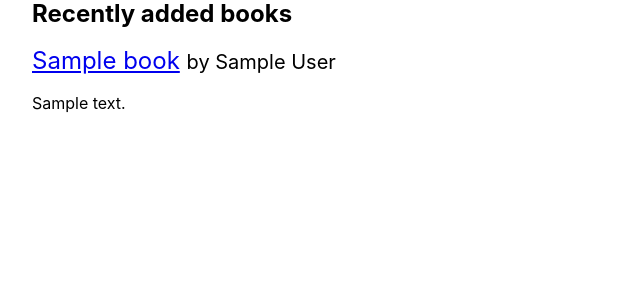
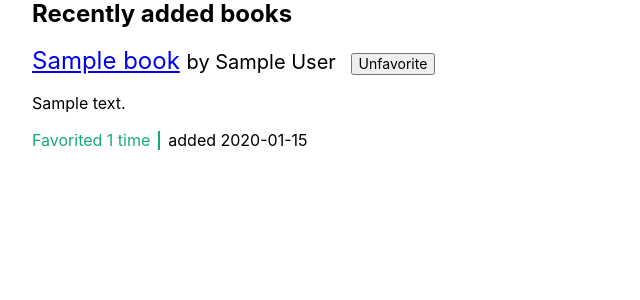
Before and after one commit to momentum-cohort-2018-10/freeshelf-instructor, a Django app: page / in a window 1280 px wide. Shown: the part 104-404 px from the top of the page, without its empty margins (0-640 px from the left). Run offline with Django 3.2, Linux system fonts and the light colour scheme; a user stored in the database is signed in; tables that the repository leaves empty hold one stand-in row (values such as "Sample post").

Commit message:
Show number of favorites and add favorite button to books

```diff
--- a/books/models.py
+++ b/books/models.py
@@ -11,6 +11,10 @@ class Book(models.Model):
     created_at = models.DateTimeField(auto_now_add=True)
     updated_at = models.DateTimeField(auto_now=True)
 
+    def is_favorited_by(self, user):
+        """Given a user, let us know whether this book is favorited by that user."""
+        return self.favorites.filter(user=user).count() > 0
+
     def __str__(self):
         if self.title and self.author:
             return f"{self.title} by {self.author}"
@@ -19,7 +23,8 @@ class Book(models.Model):
 
 
 class Favorite(models.Model):
-    book = models.ForeignKey(to=Book, on_delete=models.CASCADE)
+    book = models.ForeignKey(
+        to=Book, on_delete=models.CASCADE, related_name='favorites')
     user = models.ForeignKey(to=User, on_delete=models.CASCADE)
 
     class Meta:
--- a/books/views.py
+++ b/books/views.py
@@ -1,7 +1,20 @@
 from django.shortcuts import render
+from django.contrib.auth.views import login_required
 from books.models import Book
+from django.db.models import Count, Q
 
 
 def book_index(request):
-    books = Book.objects.all().order_by('-created_at')
+    books = Book.objects.all()
+    books = books.annotate(num_of_favorites=Count('favorites'))
+    if request.user.is_authenticated:
+        books = books.annotate(
+            favorite_of_user=Count(
+                'favorites', filter=Q(favorites__user=request.user)))
+    books = books.order_by('-created_at')
     return render(request, "books/index.html", {"books": books})
+
+
+@login_required
+def toggle_favorite(request):
+    pass
--- a/freeshelf/settings.py
+++ b/freeshelf/settings.py
@@ -37,6 +37,7 @@ INSTALLED_APPS = [
     'django.contrib.staticfiles',
     'django_extensions',
     'crispy_forms',
+    'debug_toolbar',
     'books',
     'users',
 ]
@@ -49,6 +50,7 @@ MIDDLEWARE = [
     'django.contrib.auth.middleware.AuthenticationMiddleware',
     'django.contrib.messages.middleware.MessageMiddleware',
     'django.middleware.clickjacking.XFrameOptionsMiddleware',
+    'debug_toolbar.middleware.DebugToolbarMiddleware',
 ]
 
 ROOT_URLCONF = 'freeshelf.urls'
@@ -124,3 +126,5 @@ STATICFILES_DIRS = [os.path.join(BASE_DIR, 'static')]
 
 LOGIN_REDIRECT_URL = '/'
 LOGOUT_REDIRECT_URL = '/'
+
+INTERNAL_IPS = ['127.0.0.1']
--- a/freeshelf/urls.py
+++ b/freeshelf/urls.py
@@ -15,7 +15,7 @@ Including another URLconf
 """
 from django.contrib import admin
 from django.urls import path, include
-
+from django.conf import settings
 from books import views as books_views
 from users import views as users_views
 
@@ -25,3 +25,12 @@ urlpatterns = [
     path('register/', users_views.register, name='register'),
     path('accounts/', include('django.contrib.auth.urls')),
 ]
+
+if settings.DEBUG:
+    import debug_toolbar
+    urlpatterns = [
+        path('__debug__/', include(debug_toolbar.urls)),
+
+        # For django versions before 2.0:
+        # url(r'^__debug__/', include(debug_toolbar.urls)),
+    ] + urlpatterns
--- a/templates/books/index.html
+++ b/templates/books/index.html
@@ -7,21 +7,30 @@
   {% for book in books %}
   <div class="mv3">
     <div class="normal f3">
-      <a href="{{ book.url }}">{{ book.title }}</a> <span class="f4">by {{ book.author }}</span></div>
+      <a href="{{ book.url }}">{{ book.title }}</a> <span class="f4">by {{ book.author }}</span>
+      {% if request.user.is_authenticated %}
+      <form method="POST" class="dib">
+        <input type="hidden" name="book" value="{{ book.pk }}">
+        <button class="f6 ml2" type="submit">
+          {% if book.favorite_of_user %}Unfavorite{% else %}Favorite{% endif %}
+        </button>
+      </form>
+      {% endif %}
+    </div>
     <p class="lh-copy">
       {{ book.description }}
     </p>
-    <!-- <div class="flex">
+   <div class="flex">
       <div class="mr2 pr2 bw1 br green">
-        Favorited 4 times
+        Favorited {{ book.num_of_favorites }} time{{ book.num_of_favorites|pluralize }}
       </div>
-      <div class="mr2 pr2 bw1 br">
-        added 2018-11-07
+      <div class="mr2 pr2 bw1">
+        added {{ book.created_at|date:"Y-m-d" }}
       </div>
-      <div>
+      {% comment %} <div>
         Category: <a href="#">Python</a>
-      </div>
-    </div> -->
+      </div> {% endcomment %}
+    </div>
   </div>
   {% endfor %}
 </section>
```
Also changed, not shown: 2 other files.
